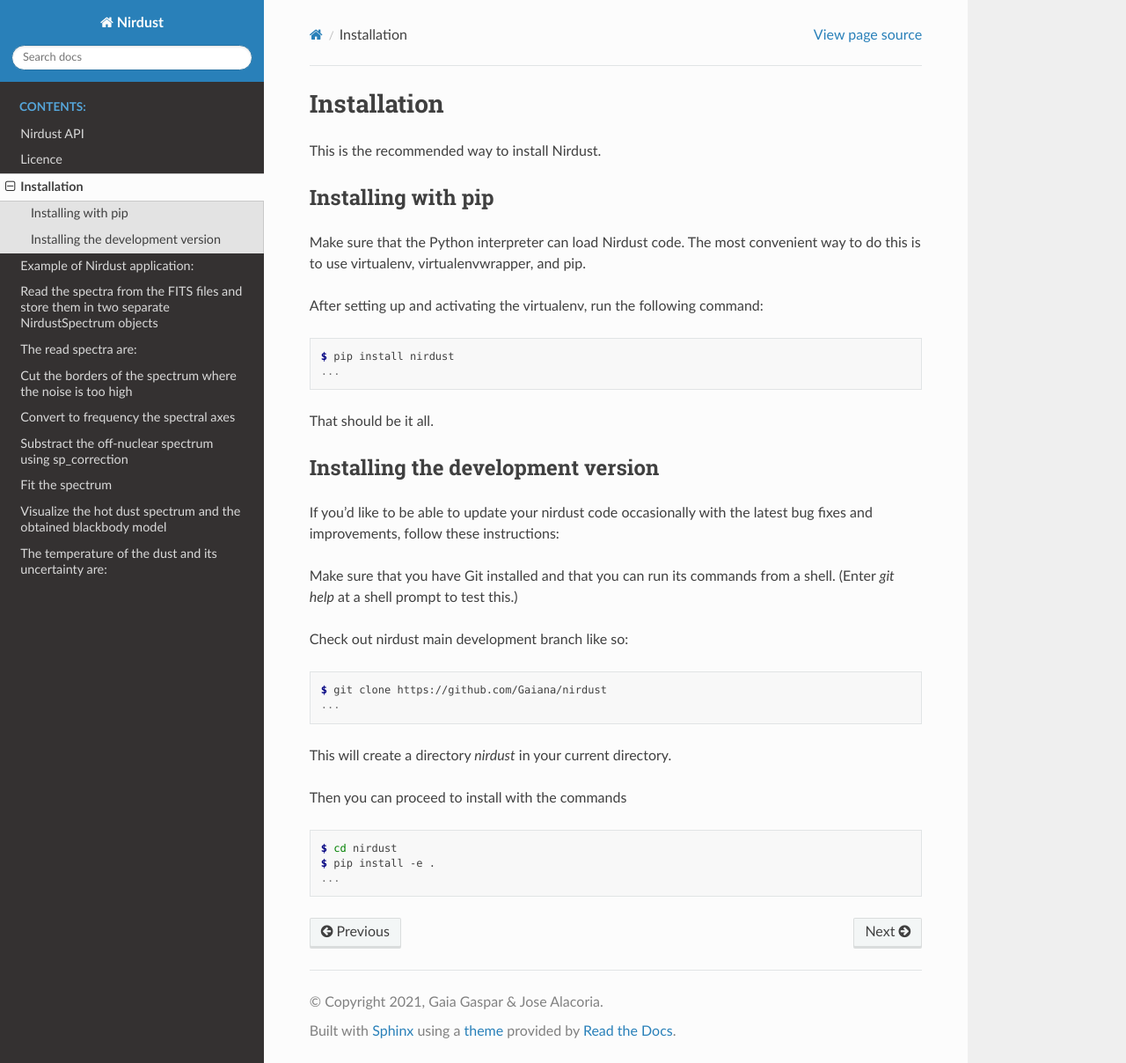
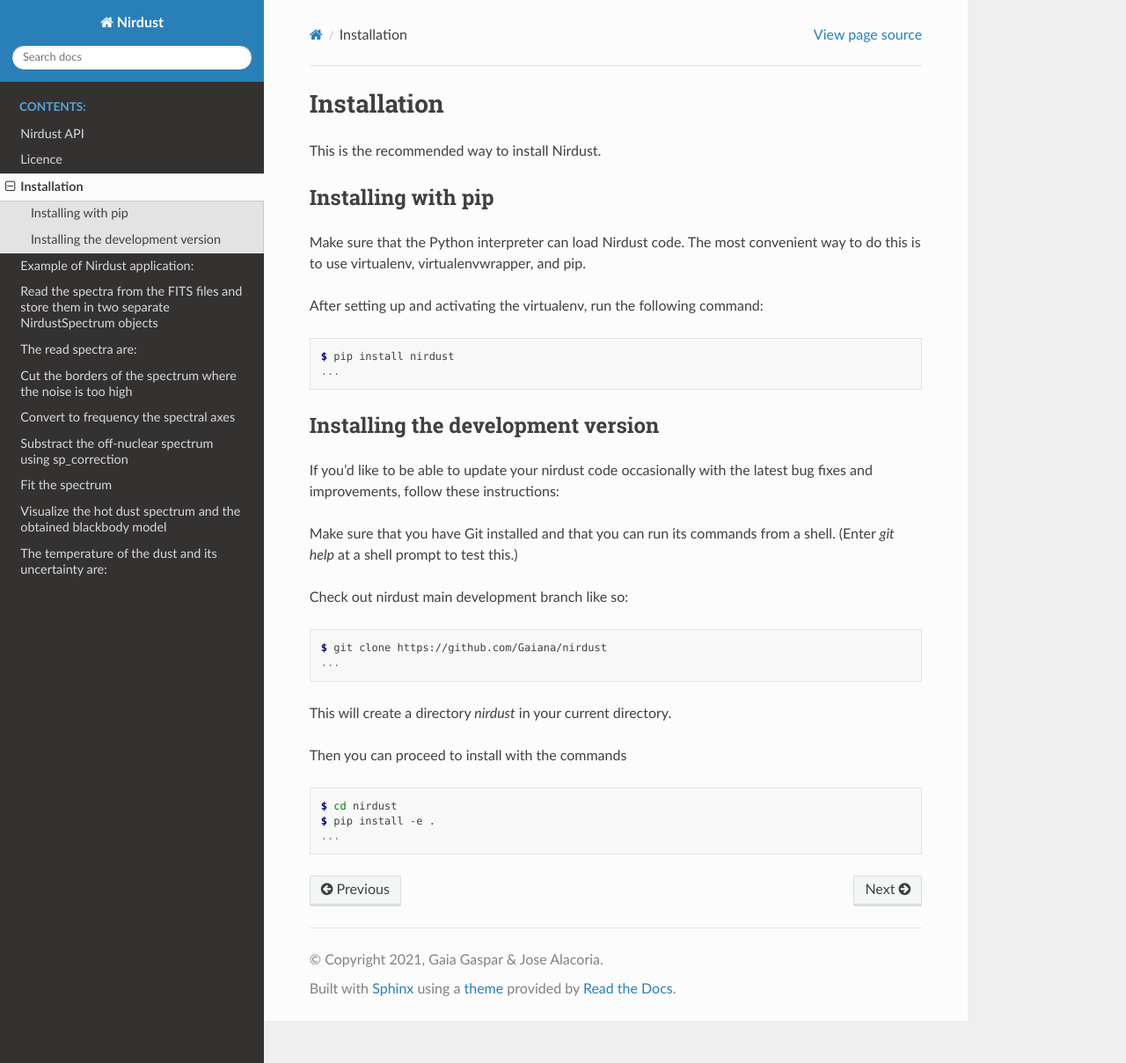
Before and after one commit to Gaiana/nirdust, a Sphinx documentation site: the page built from docs/source/installation.rst, in a window 1280 px wide and 1208 px high. Shown: the whole window at 88% size. Built offline with Sphinx 7.4.7 and the Read the Docs theme 2.0.0, drawn with Linux system fonts in a browser that asks for light colours.

Commit message:
Update installation.rst

```diff
--- a/docs/source/installation.rst
+++ b/docs/source/installation.rst
@@ -17,7 +17,6 @@
    $ pip install nirdust
    ...
 
-That should be it all.
 
 
 
```
